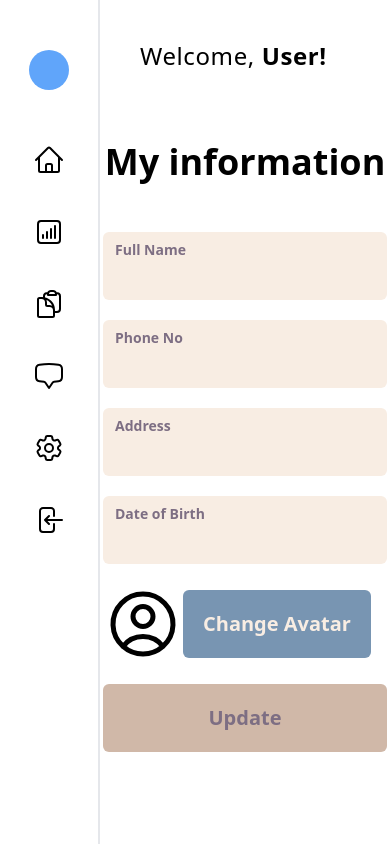
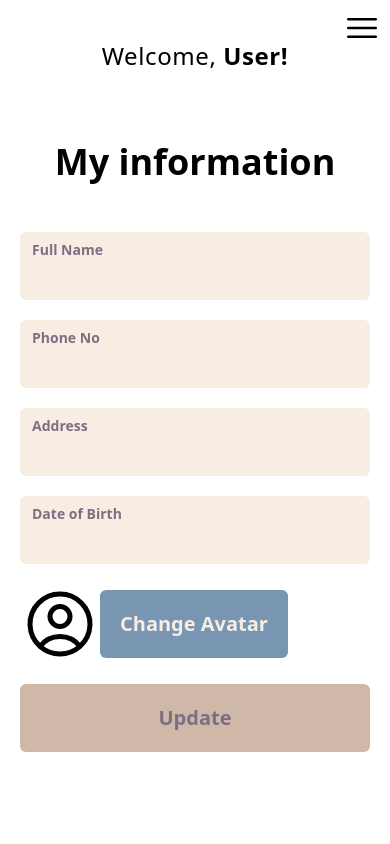
Before and after one commit to tonible14012002/Home-Security-System-frontend, a React (Create React App) app: page / in a window 390 px wide. Built offline with nearby package versions, Linux system fonts and the light colour scheme.

Commit message:
responsive user page

```diff
--- a/src/components/Sidebar/index.js
+++ b/src/components/Sidebar/index.js
@@ -1,38 +1,32 @@
-
 import {
-    HomeIcon,ChatBubbleBottomCenterIcon,
-    Cog6ToothIcon,ArrowLeftOnRectangleIcon,
-    ChartBarSquareIcon,ClipboardDocumentIcon
-
-} from '@heroicons/react/24/outline'
-import React, { useState } from 'react'
+  HomeIcon,
+  ChatBubbleBottomCenterIcon,
+  Cog6ToothIcon,
+  ArrowLeftOnRectangleIcon,
+  ChartBarSquareIcon,
+  ClipboardDocumentIcon,
+} from '@heroicons/react/24/outline';
+import React, { useState } from 'react';
 
 const Sidebar = () => {
-    const [admin, setAdmin] = useState(true)
+  const [admin, setAdmin] = useState(true);
   return (
-    <div className='flex flex-col gap-[30px] p-[10px] text-black w-[70px] items-center  h-[100vh]'>
-        <div className='w-10 h-10 my-6 rounded-full bg-blue-400'> </div>
-        <div className='flex flex-col gap-[40px] items-center justify-center'>
-        <HomeIcon className="w-8 h-8" />
+    <div className="flex flex-col gap-[30px] p-[10px] text-black w-[70px] items-center  h-[100vh]">
+      <div className="w-14 h-14 my-6 rounded-full bg-blue-400"> </div>
+      <div className="flex flex-col gap-[40px] items-center justify-center">
+        <HomeIcon className="w-10 h-10 withHover" />
         {admin && (
-            <>
-                <ChartBarSquareIcon className="w-8 h-8" />
-                <ClipboardDocumentIcon className="w-8 h-8" />
+          <>
+            <ChartBarSquareIcon className="w-10 h-10 withHover" />
+            <ClipboardDocumentIcon className="w-10 h-10 withHover" />
+          </>
+        )}
+        <ChatBubbleBottomCenterIcon className="w-10 h-10 withHover" />
+        <Cog6ToothIcon className="w-10 h-10 withHover" />
+        <ArrowLeftOnRectangleIcon className="w-10 h-10 withHover text-mainRed" />
+      </div>
+    </div>
+  );
+};
 
-
-            </>
-        )}
-        <ChatBubbleBottomCenterIcon className="w-8 h-8" />
-        <Cog6ToothIcon className="w-8 h-8" />
-        <ArrowLeftOnRectangleIcon className="w-8 h-8" />
-
-
-        </div>
-
-
-
-    </div>
-  )
-}
-
-export default Sidebar
+export default Sidebar;
--- a/src/layouts/DefaultLayout/index.js
+++ b/src/layouts/DefaultLayout/index.js
@@ -1,10 +1,32 @@
 import Sidebar from '../../components/Sidebar';
+import { Bars3Icon, XMarkIcon } from '@heroicons/react/24/solid';
+import { useState } from 'react';
 
 const DefaultLayout = ({ children, ...props }) => {
+  const [openSidebar, setOpenSidebar] = useState(false);
   return (
-    <div className="flex">
-      <div className="flex flex-col items-center p-4 gap-10 h-[100vh] w-[100%] max-w-[100px] border-r-2">
+    <div className="flex w-[100vw] overflow-x-hidden">
+      <div
+        className="absolute right-2 top-2 tablet:hidden "
+        onClick={() => setOpenSidebar(true)}
+      >
+        <Bars3Icon className="w-10 h-10 withHover" />
+      </div>
+
+      <div
+        className={`${
+          openSidebar ? 'translate-x-0' : 'hidden tablet:flex'
+        } tablet:translate-x-0 tablet:relative absolute right-0 z-50 bg-white max-w-[35vw] flex flex-col items-center p-4 h-[100vh] w-[100%] tablet:max-w-[100px] border-r-2`}
+      >
         <Sidebar />
+        {openSidebar && (
+          <div
+            className="tablet:hidden absolute right-2 top-2"
+            onClick={() => setOpenSidebar(false)}
+          >
+            <XMarkIcon className="w-10 h-10" />
+          </div>
+        )}
       </div>
       <div className="flex-1">{children}</div>
     </div>
--- a/src/pages/Home/index.js
+++ b/src/pages/Home/index.js
@@ -4,7 +4,7 @@ import { UserCircleIcon } from '@heroicons/react/24/outline';
 const Home = () => {
   return (
     <div>
-      <div className="text-black px-10 tablet:px-[30px] desktop:px-[150px] pt-[40px] text-2xl tracking-wide">
+      <div className="text-black text-center tablet:text-left tablet:px-[30px] desktop:px-[150px] pt-[40px] text-2xl tracking-wide">
         Welcome, <span className="font-bold">User!</span>
       </div>
       <div className="flex flex-col items-center justify-center leading-normal">
@@ -13,7 +13,7 @@ const Home = () => {
         </p>
 
         <form>
-          <div className="flex flex-col gap-5 max-w-[350px] tablet:min-w-[500px] mx-auto">
+          <div className="flex flex-col gap-5 min-w-[350px] max-w-[400px] w-[100%] tablet:min-w-[500px] mx-auto">
             <InputField field="Full Name" type="text" />
             <InputField field="Phone No" type="text" />
             <InputField field="Address" type="text" />
```
